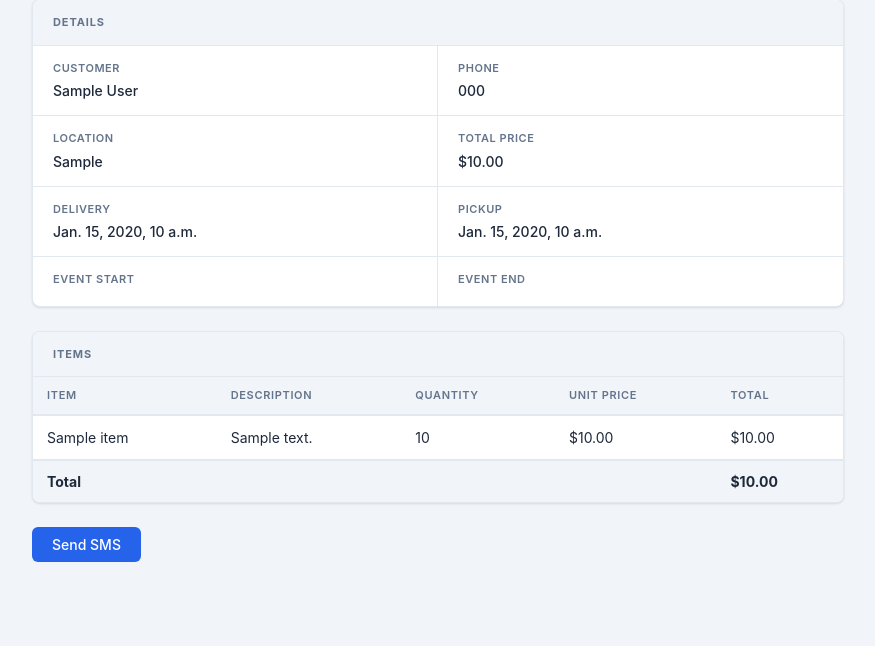
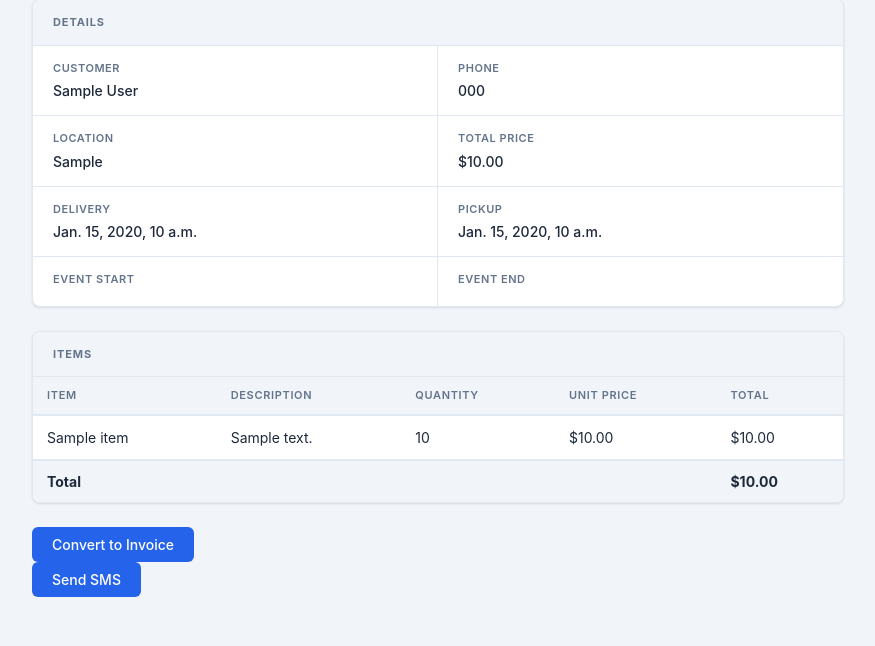
Before and after one commit to dylanmelchior/axist-rental-dashboard, a Django app: page /estimates/1 in a window 1280 px wide. Shown: the part 154-800 px from the top of the page, without its empty margins (202-1077 px from the left). Run offline with Django 5.2, Linux system fonts and the light colour scheme; a user stored in the database is signed in; tables that the repository leaves empty hold one stand-in row (values such as "Sample post").

Commit message:
feat: added feature to convert estimates to invoices. fix: added taxable boolean field to item model.
Taxable boolean field allows for invoice and estimate line items to automatically be populated as taxable or non taxable.

```diff
--- a/axist_dashboard/dashboard/models.py
+++ b/axist_dashboard/dashboard/models.py
@@ -34,6 +34,7 @@ class Item(models.Model):
     itemDepth = models.DecimalField(max_digits = 6, decimal_places = 2)
     itemDescription = models.CharField(max_length = 200, null = True)
     qb_id = models.IntegerField(default = 1, null = False)
+    taxable = models.BooleanField(default = True)
 
 class RentalItem(models.Model):
     rental = models.ForeignKey(Rental, on_delete = models.CASCADE)
@@ -43,6 +44,7 @@ class RentalItem(models.Model):
 
 class Estimate(models.Model):
     qb_id = models.BigIntegerField()
+    invoice_qb_id = models.BigIntegerField(null = True)
     customer = models.ForeignKey(Customer, on_delete=models.CASCADE)
     location = models.CharField(max_length = 200)
     totalPrice = models.DecimalField(max_digits = 20, decimal_places = 2, default=0)
@@ -57,7 +59,3 @@ class EstimateItem(models.Model):
     item = models.ForeignKey(Item, on_delete = models.CASCADE)
     quantity = models.IntegerField()
     notes = models.CharField(max_length = 500, null = True)
-
-class Invoice(models.Model):
-    qbID = models.BigIntegerField()
-    rental = models.ForeignKey(Rental, on_delete = models.CASCADE)
--- a/axist_dashboard/dashboard/templates/dashboard.html
+++ b/axist_dashboard/dashboard/templates/dashboard.html
@@ -19,6 +19,7 @@
           <p><a href="/customers/">Customers</a></p>
           <p><a href="/rentals/">Rentals</a></p>
           <p><a href="/estimates/">Estimates</a></p>
+          <p><a href="/qb-login/">Quickbooks Authentication</a></p>
         </div>
       </nav>
     </header>
--- a/axist_dashboard/dashboard/templates/estimate_card.html
+++ b/axist_dashboard/dashboard/templates/estimate_card.html
@@ -97,6 +97,12 @@
         </table>
       </div>
 
+      <form method = "POST" action="/estimates/{{estimate.id}}/convert-to-invoice">
+        {% csrf_token%}
+        <input type="hidden" name="estimate_id" value="{{estimate.id}}">
+        <button type="Submit">Convert to Invoice</button>
+      </form>
+
       <form method="POST" action="/send-out-for-delivery/">
         {% csrf_token %}
         <input type="hidden" name="customer_id" value="{{ customer.id }}">
--- a/axist_dashboard/dashboard/urls.py
+++ b/axist_dashboard/dashboard/urls.py
@@ -23,6 +23,7 @@ urlpatterns = [
     path("estimates/<int:id>", views.estimate_card, name="estimate_card"),
     path("estimates/new/", views.new_estimate_get, name="new_estimate_get"),
     path("estimates/new-post", views.new_estimate_post, name="new_estimate_post"),
+    path("estimates/<int:estimate_id>/convert-to-invoice", views.convert_estimate_to_invoice, name="convert_estimate_to_invoice"),
     path("send-out-for-delivery/", views.send_out_for_delivery_view, name="send_out_for_delivery"),
     path("sms-consent/", views.sms_consent_view, name = "sms_consent"),
 ]
--- a/axist_dashboard/dashboard/views.py
+++ b/axist_dashboard/dashboard/views.py
@@ -5,7 +5,7 @@ from django.contrib.auth.models import User
 from django.http import JsonResponse
 from django.views.decorators.csrf import requires_csrf_token
 from django.shortcuts import get_object_or_404, redirect, render
-from .models import Customer, OutreachLog, Rental, RentalItem, Item, Estimate, EstimateItem, Invoice
+from .models import Customer, OutreachLog, Rental, RentalItem, Item, Estimate, EstimateItem
 
 # Quickbooks imports
 from intuitlib.client import AuthClient
@@ -16,6 +16,7 @@ from quickbooks.objects.base import EmailAddress, PhoneNumber
 from quickbooks.objects.estimate import Estimate as QBEstimate
 from quickbooks.objects.detailline import SalesItemLine, SalesItemLineDetail
 from quickbooks.objects.item import Item as QBItem
+from quickbooks.objects.invoice import Invoice
 
 # Utility imports
 import os
@@ -379,7 +380,8 @@ def new_estimate_post(request, qb_client = None):
             eventDateStart = eventStart,
             eventDateEnd = eventEnd,
             pickupDate = pickupDate,
-            totalPrice = 0
+            totalPrice = 0,
+            qb_id = -1,
         )
 
         # Create all rental items
@@ -403,6 +405,7 @@ def new_estimate_post(request, qb_client = None):
 
         # Attach Customer
         qb_estimate.CustomerRef = QBCustomer.get(estimate.customer.qb_id, qb=qb_client).to_ref()
+        qb_estimate.BillEmail = customer.email
 
         # Build Line Items
         lines = []
@@ -415,6 +418,7 @@ def new_estimate_post(request, qb_client = None):
             detail.ItemRef = QBItem.get(item.qb_id, qb=qb_client).to_ref()
             detail.Qty = estimateItem.quantity
             detail.UnitPrice = item.itemPrice
+            detail.TaxCodeRef = {"value": "TAX" if item.taxable else "NON"}
 
             line.SalesItemLineDetail = detail
             lines.append(line)
@@ -427,6 +431,42 @@ def new_estimate_post(request, qb_client = None):
         estimate.totalPrice = totalPrice
         estimate.save()
 
+    return redirect("estimates_view")
+
+@requires_csrf_token
+@qb_required
+@login_required
+def convert_estimate_to_invoice(request, estimate_id, qb_client = None,):
+    estimate = Estimate.objects.get(pk=estimate_id)
+    customer = estimate.customer
+
+    invoice = Invoice()
+    invoice.CustomerRef = QBCustomer.get(estimate.customer.qb_id, qb=qb_client).to_ref()
+    invoice.BillEmail = customer.email
+    invoice.LinkedTxn = [{"TxnId": estimate.qb_id, "TxnType": "Estimate"}]
+
+    lines = []
+    for estimate_item in estimate.estimateitem_set.all():
+        line = SalesItemLine()
+        item = estimate_item.item
+        line.Amount = Decimal(estimate_item.quantity * item.itemPrice)
+
+        detail = SalesItemLineDetail()
+        detail.ItemRef = QBItem.get(estimate_item.item.qb_id, qb=qb_client).to_ref()
+        detail.Qty = estimate_item.quantity
+        detail.UnitPrice = item.itemPrice
+        detail.TaxCodeRef = {"value": "TAX" if item.taxable else "NON"}
+
+        line.SalesItemLineDetail = detail
+        lines.append(line)
+
+    invoice.Line = lines
+    invoice.save(qb=qb_client)
+
+    estimate.invoice_qb_id = invoice.Id
+    estimate.save()
+
+    return redirect("estimates_view")
 
 @login_required
 def send_out_for_delivery_view(request):
```
Also changed, not shown: axist_dashboard/dashboard/migrations/0016_estimate_invoice_qb_id_delete_invoice.py (added), axist_dashboard/dashboard/migrations/0017_alter_estimate_invoice_qb_id.py (added).
